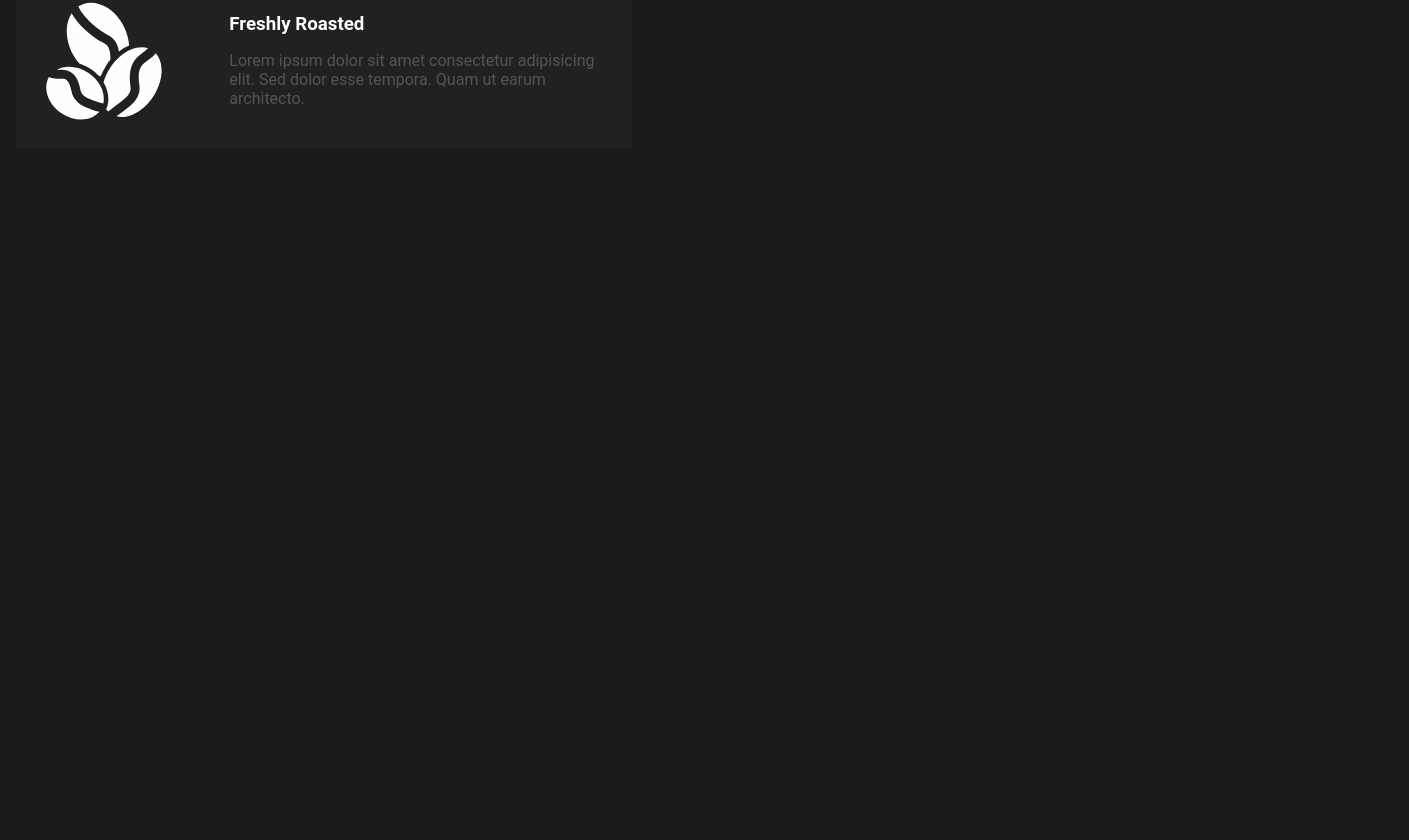
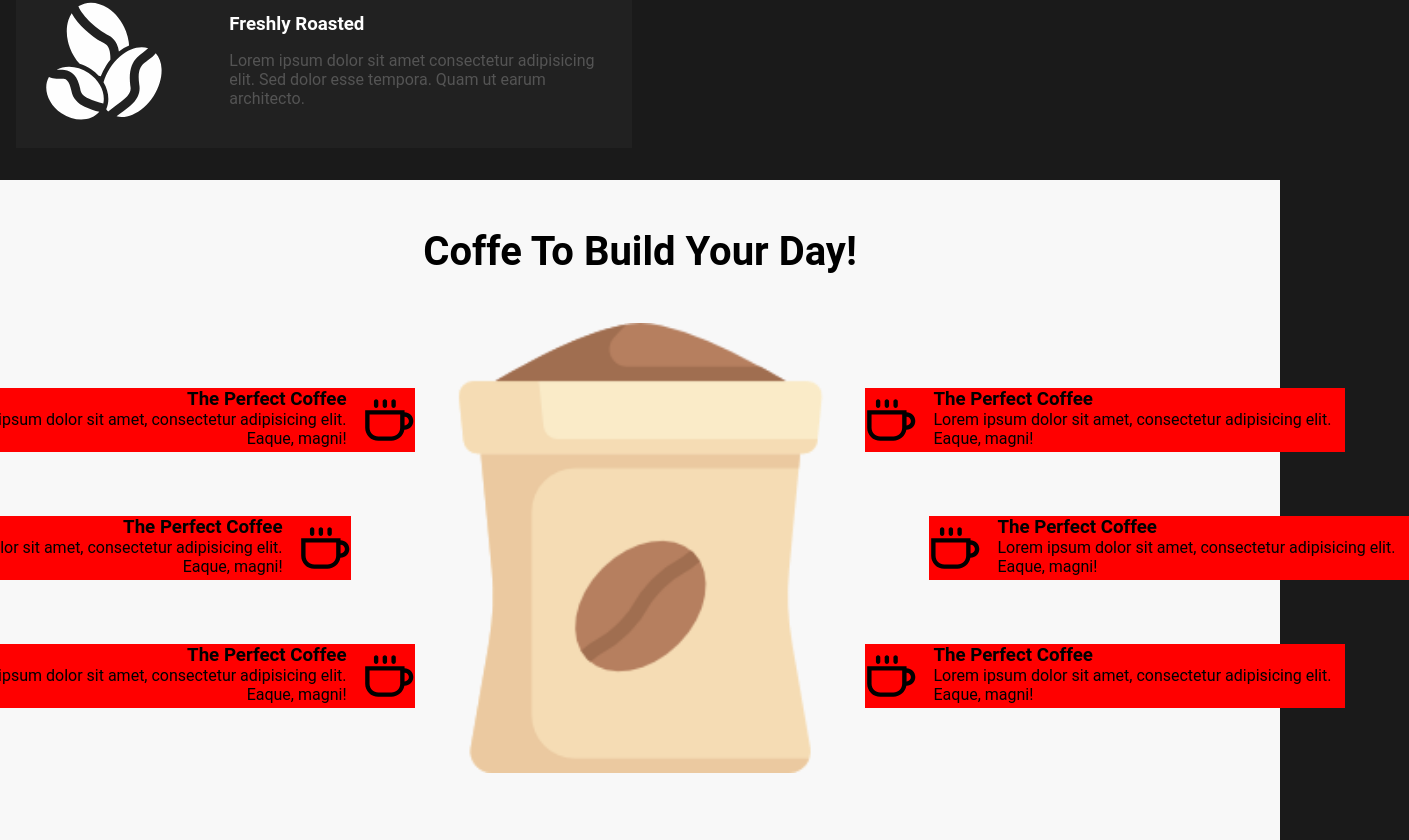
Before and after one commit to wesleywisch/CoffeBuck, a Next.js app: page / in a window 1280 px wide. Shown: the part 976-1816 px from the top of the page, 1409 px wide, since content can reach past the window. Before the commit the page ends 1156 px from the top, so only its background shows below. Built offline with nearby package versions, Linux system fonts and the light colour scheme.

Commit message:
Modificações no about

```diff
--- /dev/null
+++ b/src/components/About/index.tsx
@@ -0,0 +1,71 @@
+import { CardAbout } from '../resuables/CardAbout';
+
+import { CgCoffee } from 'react-icons/cg';
+
+import { AboutContainer, Title, Container } from './styles';
+
+export function About() {
+  return (
+    <AboutContainer>
+      <Title>Coffe To Build Your Day!</Title>
+
+      <Container>
+        <div className='CardRight'>
+          <CardAbout
+            icon={<CgCoffee />}
+            title='The Perfect Coffee'
+            description='Lorem ipsum dolor sit amet, consectetur adipisicing elit. Eaque, magni!'
+            align='right'
+            order={2}
+          />
+
+          <CardAbout
+            icon={<CgCoffee />}
+            title='The Perfect Coffee'
+            description='Lorem ipsum dolor sit amet, consectetur adipisicing elit. Eaque, magni!'
+            align='right'
+            order={2}
+          />
+
+          <CardAbout
+            icon={<CgCoffee />}
+            title='The Perfect Coffee'
+            description='Lorem ipsum dolor sit amet, consectetur adipisicing elit. Eaque, magni!'
+            align='right'
+            order={2}
+          />
+        </div>
+
+        <div className='img'>
+          <img src="/coffee-bag.png" alt="Saco de café" />
+        </div>
+
+        <div className='CardLeft'>
+          <CardAbout
+            icon={<CgCoffee />}
+            title='The Perfect Coffee'
+            description='Lorem ipsum dolor sit amet, consectetur adipisicing elit. Eaque, magni!'
+            align='left'
+            order={1}
+          />
+
+          <CardAbout
+            icon={<CgCoffee />}
+            title='The Perfect Coffee'
+            description='Lorem ipsum dolor sit amet, consectetur adipisicing elit. Eaque, magni!'
+            align='left'
+            order={1}
+          />
+
+          <CardAbout
+            icon={<CgCoffee />}
+            title='The Perfect Coffee'
+            description='Lorem ipsum dolor sit amet, consectetur adipisicing elit. Eaque, magni!'
+            align='left'
+            order={1}
+          />
+        </div>
+      </Container>
+    </AboutContainer>
+  )
+}
--- /dev/null
+++ b/src/components/About/styles.ts
@@ -0,0 +1,57 @@
+import styled from "styled-components";
+
+export const AboutContainer = styled.section`
+  width: 100%;
+  height: 100%;
+  background: #f8f8f8;
+  padding: 3rem 0;
+`;
+
+export const Title = styled.h2`
+  text-align: center;
+  font-size: 2.5rem;
+  font-weight: bold;
+`;
+
+export const Container = styled.div`
+  width: 100%;
+  height: 100%;
+  margin: 0 auto;
+  max-width: 100rem;
+  display: grid;
+  grid-template-columns: 1fr 1fr 1fr;
+  justify-content: center;
+  align-items: center;
+
+  @media(max-width:1450px) {
+    max-width: 80rem;
+  }
+
+  @media(max-width:1000px) {
+    max-width: 50rem;
+  }
+
+  @media(max-width:700px) {
+    padding: 0 2rem;
+  }
+
+  > div.img {
+    width: 450px;
+    height: 450px;
+    margin: 3rem auto;
+  }
+
+  >div.CardRight {
+    display: flex;
+    flex-direction: column;
+    align-items: flex-end;
+    gap: 4rem;
+  }
+
+  >div.CardLeft {
+    display: flex;
+    flex-direction: column;
+    align-items: flex-start;
+    gap: 4rem;
+  }
+`;
--- a/src/components/Header/index.tsx
+++ b/src/components/Header/index.tsx
@@ -18,7 +18,7 @@ export function Header({ toggle }: HeaderProps) {
     <HeaderContainer>
       <HeaderLogo>
         <Link href='/'>
-          <h1>CoffeBuck</h1>
+          <h1>CoffeeBuck</h1>
         </Link>
       </HeaderLogo>
 
--- /dev/null
+++ b/src/components/resuables/CardAbout/index.tsx
@@ -0,0 +1,21 @@
+import { CardAboutContainer } from './styles';
+
+type CardAboutProps = {
+  icon: string | React.ReactNode;
+  title: string;
+  description: string;
+  align: 'left' | 'right';
+  order: 1 | 2;
+}
+
+export function CardAbout({ icon, title, description, align, order }: CardAboutProps) {
+  return (
+    <CardAboutContainer align={align} order={order}>
+      <div>
+        <h3>{title}</h3>
+        <p>{description}</p>
+      </div>
+      {icon}
+    </CardAboutContainer>
+  )
+}
--- /dev/null
+++ b/src/components/resuables/CardAbout/styles.ts
@@ -0,0 +1,34 @@
+import styled from "styled-components";
+
+type Props = {
+  align: string;
+  order: number;
+}
+
+export const CardAboutContainer = styled.div<Props>`
+  display: flex;
+  width: 30rem;
+  height: 100%;
+  background: red;
+
+  svg {
+    display: flex;
+    width: 4rem;
+    height: 4rem;
+    order: ${props => props.order == 1 ? 1 : 2};
+    /* order:1; */
+  }
+
+  > div {
+    order: ${props => props.order == 1 ? 2 : 1};
+    /* order: 2; */
+    text-align: ${props => props.align == 'right' ? 'right' : 'left'};
+    margin-right: ${props => props.align == 'right' ? '1rem' : '0'};
+    margin-left: ${props => props.align == 'left' ? '1rem' : '0'};
+  }
+
+  :nth-child(even) {
+    margin-right: ${props => props.align == 'right' ? '4rem' : '0'};
+    margin-left: ${props => props.align == 'left' ? '4rem' : '0'};
+  }
+`;
--- a/src/pages/_document.tsx
+++ b/src/pages/_document.tsx
@@ -40,10 +40,10 @@ export default class MyDocument extends Document {
         <link rel="preconnect" href="https://fonts.gstatic.com" />
         <link href="https://fonts.googleapis.com/css2?family=Rubik:wght@400;500;700&display=swap" rel="stylesheet" />
 
-        <meta name='application-name' content='CoffeBuck' />
+        <meta name='application-name' content='CoffeeBuck' />
         <meta name='apple-mobile-web-app-capable' content='yes' />
         <meta name='apple-mobile-web-app-status-bar-style' content='default' />
-        <meta name='apple-mobile-web-app-title' content='CoffeBuck' />
+        <meta name='apple-mobile-web-app-title' content='CoffeeBuck' />
         <meta name='description' content='Aqui você encontra os melhores cafés e de altíssima qualidade' />
         <meta name='format-detection' content='telephone=no' />
         <meta name='mobile-web-app-capable' content='yes' />
@@ -52,11 +52,11 @@ export default class MyDocument extends Document {
 
         <link rel='apple-touch-icon' href='/favicon-32x32.png' />
 
-        <meta property="og:title" content="CoffeBuck - Aqui você encontra os melhores cafés e de altíssima qualidade" />
+        <meta property="og:title" content="CoffeeBuck - Aqui você encontra os melhores cafés e de altíssima qualidade" />
         <meta property="og:description" content="Aqui você encontra os melhores cafés e de altíssima qualidade" />
         <meta property="og:locale" content="pt_BR" />
         <meta property="og:type" content="website" />
-        <meta property="og:site_name" content="CoffeBuck - Aqui você encontra os melhores cafés e de altíssima qualidade" />
+        <meta property="og:site_name" content="CoffeeBuck - Aqui você encontra os melhores cafés e de altíssima qualidade" />
         <meta property="og:image" content="/ogimage.jpg" />
         <meta property="og:image:secure_url" content="/ogimage.jpg" />
         <meta property="og:image:alt" content="Thumbnail" />
@@ -64,7 +64,7 @@ export default class MyDocument extends Document {
         <meta property="og:image:width" content="900" />
         <meta property="og:image:height" content="600" />
 
-        <meta name="twitter:title" content="CoffeBuck - Aqui você encontra os melhores cafés e de altíssima qualidade" />
+        <meta name="twitter:title" content="CoffeeBuck - Aqui você encontra os melhores cafés e de altíssima qualidade" />
         <meta name="twitter:card" content="summary_large_image" />
         <meta name="twitter:image" content="/ogimage.jpg" />
         <meta name="twitter:image:src" content="/ogimage.jpg" />
--- a/src/pages/index.tsx
+++ b/src/pages/index.tsx
@@ -2,6 +2,7 @@ import type { NextPage } from 'next';
 import Head from 'next/head';
 
 import { HomeHero } from '../components/HomeHero';
+import { About } from '../components/About';
 
 const Home: NextPage = () => {
   return (
@@ -12,6 +13,7 @@ const Home: NextPage = () => {
 
       <main>
         <HomeHero />
+        <About />
       </main>
     </>
   )
```
Also changed, not shown: public/coffee-bag.png (added).
